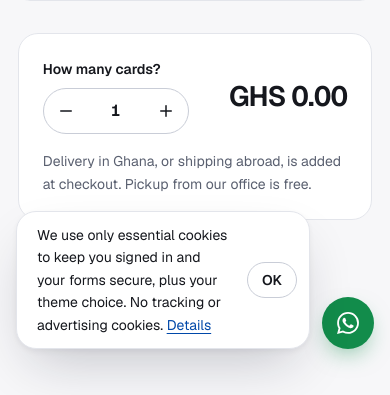
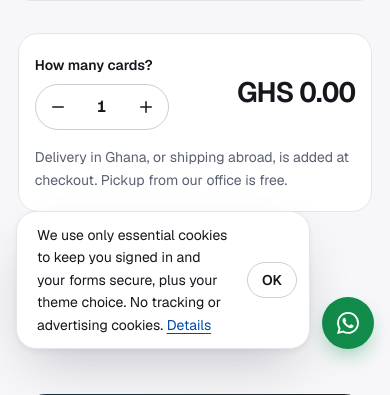
Before and after one commit to Kofiadutwum/AD-Smart-Business-Card-, a Django app: page /nfc-cards in a window 390 px wide. Shown: the part 479-874 px from the top of the page. Run offline with Django 5.2, Linux system fonts and the light colour scheme; data comes from the database, SQL or seed files in the repository; data that the repository does not hold is empty; some libraries are stand-ins or nearby versions.

Commit message:
Card price calculator: keep the total beside the stepper on phones
The row no longer wraps. On a narrow card the total's type shrinks by
its length (the script sets --chars) so even 500 cards fits, the card
padding and number box tighten a little, and "≈ $" no longer splits
from its figure.

Co-Authored-By: Claude Opus 5.5 <noreply@anthropic.com>

```diff
--- a/static/css/site.css
+++ b/static/css/site.css
@@ -877,25 +877,34 @@
   font-weight: 650;
 }
 .calc {
+  container-type: inline-size;
   margin-top: var(--space-8);
   padding: var(--space-6);
   border-radius: var(--radius-lg);
   background: var(--surface);
   border: 1px solid var(--border);
 }
+/* The stepper and the total stay side by side at every width. */
 .calc__row {
   display: flex;
-  flex-wrap: wrap;
   justify-content: space-between;
   align-items: center;
   gap: var(--space-4);
 }
+.calc__row > .field {
+  flex-shrink: 0;
+}
 .calc__total {
+  min-width: 0;
   text-align: right;
 }
 .calc__total strong {
   display: block;
-  font-size: var(--text-3xl);
+  white-space: nowrap;
+  /* Full size where there is room; on a narrow card a long total (500 cards
+     runs to "GHS 67,650.00") shrinks to fit beside the stepper. --chars is
+     the total's length, kept up to date by the calculator script. */
+  font-size: min(var(--text-3xl), calc((100cqi - 9.25rem) / (var(--chars, 10) * 0.55)));
   font-weight: 650;
   letter-spacing: -0.03em;
   font-variant-numeric: tabular-nums;
@@ -907,6 +916,19 @@
 }
 .calc__hint {
   margin-top: var(--space-4);
+}
+/* Phones: a little less padding and a narrower number box, to leave the
+   total as much room as possible. */
+@media (max-width: 39.99rem) {
+  .calc {
+    padding: var(--space-5) var(--space-4);
+  }
+  .calc__row {
+    gap: var(--space-3);
+  }
+  .calc .field .stepper input {
+    width: 2.75rem !important;
+  }
 }
 .calc__hint[hidden] {
   display: none;
--- a/static/js/site.js
+++ b/static/js/site.js
@@ -230,8 +230,10 @@
       var price = cardsPrice(q, tiers);
       if (price === null) return;
       total.textContent = ghs(price);
+      // The CSS shrinks a long total by its length so it stays beside the stepper.
+      total.style.setProperty("--chars", String(total.textContent.length));
       each.textContent = ghs(Math.round(price / q)) + " per card";
-      if (usd) usd.textContent = rate ? "≈ $" + (price / 100 / rate).toFixed(2) : "";
+      if (usd) usd.textContent = rate ? "≈ $" + (price / 100 / rate).toFixed(2) : "";
       var next = cardsPrice(q + 1, tiers);
       if (hint) hint.hidden = !(next !== null && next <= price);
       calc.dispatchEvent(new CustomEvent("nfc:price", { detail: { quantity: q, price: price } }));
```
